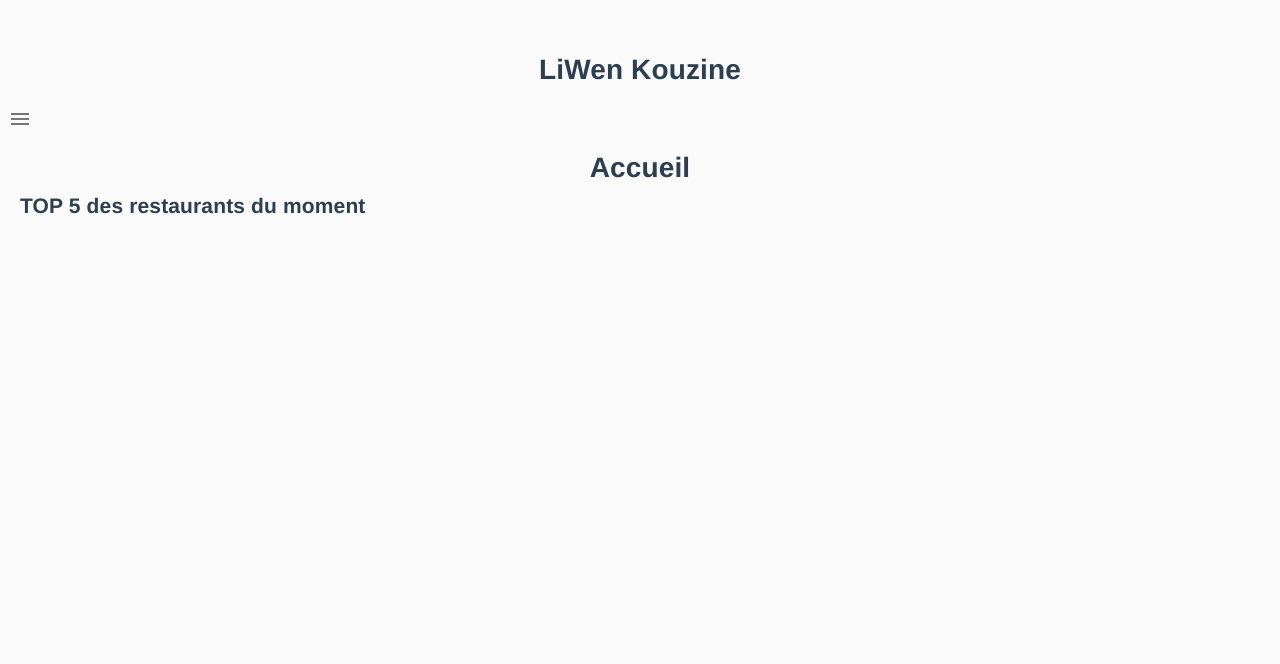
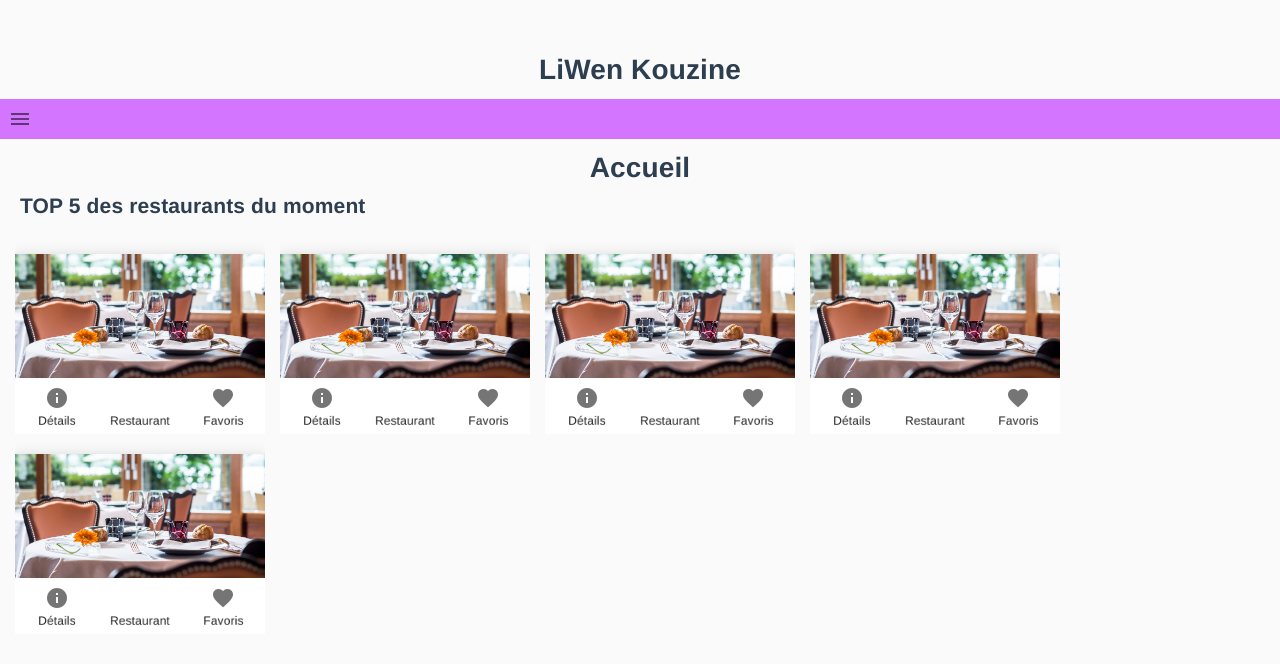
Before and after one commit to LisaDes/Restaurants, a Vue app in the folder client/: page / in a window 1280 px wide. Shown: the top 664 px of the page. Built offline with nearby package versions, Linux system fonts and the light colour scheme; no server answers.

Commit message:
Ajout du TOP 5

```diff
--- a/client/src/App.vue
+++ b/client/src/App.vue
@@ -1,8 +1,8 @@
 <template>
   <div id="app">
     <h1>LiWen Kouzine</h1>
-    <div id="menu">
-      <md-menu md-direction="bottom-end" :mdCloseOnClick="closeOnClick" md-offset-x=20>
+    <div id="menu" style="  background-color: #D375FF;">
+      <md-menu md-direction="bottom-end">
         <md-button md-menu-trigger class="md-icon-button">
           <md-icon>menu</md-icon>
         </md-button>
@@ -44,6 +44,7 @@ export default {
   text-align: center;
   color: #2c3e50;
   margin-top: 60px;
+
 }
 #menu{
   text-align: left;
--- a/client/src/components/HelloWorld.vue
+++ b/client/src/components/HelloWorld.vue
@@ -1,7 +1,50 @@
 <template>
   <div id="hello">
     <h1 style="text-align:center">{{msg}}</h1>
-    <h2 style="margin-left:20px">TOP 5 des restaurants du moment</h2>
+    <div>
+      <h2 style="margin-left:20px">TOP 5 des restaurants du moment</h2>
+
+      <div class="phone-viewport">
+        <md-bottom-bar md-sync-route>
+          <img src="../assets/Test.jpg">
+          <md-bottom-bar-item to="/restaurant/61498206b78fc79dd36f722e" exact md-label="Détails" md-icon="info"></md-bottom-bar-item>
+          <md-bottom-bar-item to="/components/bottom-bar/posts" md-label="Restaurant"></md-bottom-bar-item>
+          <md-bottom-bar-item to="/components/bottom-bar/posts" md-label="Favoris" md-icon="favorite"></md-bottom-bar-item>
+          </md-bottom-bar>
+      </div>
+      <div class="phone-viewport">
+        <md-bottom-bar md-sync-route>
+          <img src="../assets/Test.jpg">
+          <md-bottom-bar-item to="/restaurant/61498206b78fc79dd36f722e" exact md-label="Détails" md-icon="info"></md-bottom-bar-item>
+          <md-bottom-bar-item to="/components/bottom-bar/posts" md-label="Restaurant"></md-bottom-bar-item>
+          <md-bottom-bar-item to="/components/bottom-bar/posts" md-label="Favoris" md-icon="favorite"></md-bottom-bar-item>
+          </md-bottom-bar>
+      </div>
+      <div class="phone-viewport">
+        <md-bottom-bar md-sync-route>
+          <img src="../assets/Test.jpg">
+          <md-bottom-bar-item to="/restaurant/61498206b78fc79dd36f722e" exact md-label="Détails" md-icon="info"></md-bottom-bar-item>
+          <md-bottom-bar-item to="/components/bottom-bar/posts" md-label="Restaurant"></md-bottom-bar-item>
+          <md-bottom-bar-item to="/components/bottom-bar/posts" md-label="Favoris" md-icon="favorite"></md-bottom-bar-item>
+          </md-bottom-bar>
+      </div>
+      <div class="phone-viewport">
+        <md-bottom-bar md-sync-route>
+          <img src="../assets/Test.jpg">
+          <md-bottom-bar-item to="/restaurant/61498206b78fc79dd36f722e" exact md-label="Détails" md-icon="info"></md-bottom-bar-item>
+          <md-bottom-bar-item to="/components/bottom-bar/posts" md-label="Restaurant"></md-bottom-bar-item>
+          <md-bottom-bar-item to="/components/bottom-bar/posts" md-label="Favoris" md-icon="favorite"></md-bottom-bar-item>
+          </md-bottom-bar>
+      </div>
+      <div class="phone-viewport">
+        <md-bottom-bar md-sync-route>
+          <img src="../assets/Test.jpg">
+          <md-bottom-bar-item to="/restaurant/61498206b78fc79dd36f722e" exact md-label="Détails" md-icon="info"></md-bottom-bar-item>
+          <md-bottom-bar-item to="/components/bottom-bar/posts" md-label="Restaurant"></md-bottom-bar-item>
+          <md-bottom-bar-item to="/components/bottom-bar/posts" md-label="Favoris" md-icon="favorite"></md-bottom-bar-item>
+         </md-bottom-bar>
+      </div>
+    </div>
   </div>
 </template>
 
@@ -10,6 +53,30 @@ export default {
   name: 'HelloWorld',
   props: {
     msg: String
+  },
+  mounted() {
+    this.getRestaurantFromServer();
+  },methods: {
+    getRestaurantFromServer() {
+      let url = "http://localhost:8080/api/restaurants?";
+      url += "page=" + this.page;
+      url += "&pagesize=" + this.pageSize;
+      url += "&name=" + this.nomRecherche;
+
+      fetch(url)
+        .then((responseJSON) => {
+          responseJSON.json()
+            .then((resJS) => {
+              // Maintenant res est un vrai objet JavaScript
+              this.restaurants = resJS.data;
+              this.totalRestaurant = resJS.count;
+              this.nbPageTotal = Math.round(this.totalRestaurant / this.pageSize);
+            });
+        })
+        .catch((err) => {
+          console.log(err);
+        });
+    }
   }
 }
 </script>
@@ -19,4 +86,15 @@ export default {
   #hello{
     text-align: left;
   }
+
+  .phone-viewport {
+    width: 250px;
+    height: 200px;
+    display: inline-flex;
+    align-items: flex-end;
+    overflow: hidden;
+    border: 1px solid rgba(#000, .26);
+    background: rgba(#000, .06);
+    margin-left:15px;
+  }
 </style>
--- a/client/src/components/ListeDesRestaurants.vue
+++ b/client/src/components/ListeDesRestaurants.vue
@@ -92,13 +92,4 @@ export default {
 
 <!-- Add "scoped" attribute to limit CSS to this component only -->
 <style scoped>
-.phone-viewport {
-    width: 322px;
-    height: 200px;
-    display: inline-flex;
-    align-items: flex-end;
-    overflow: hidden;
-    border: 1px solid rgba(#000, .26);
-    background: rgba(#000, .06);
-  }
 </style>
```
